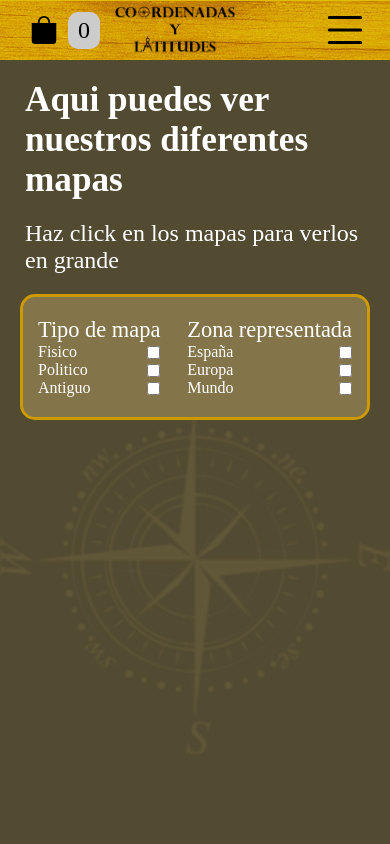
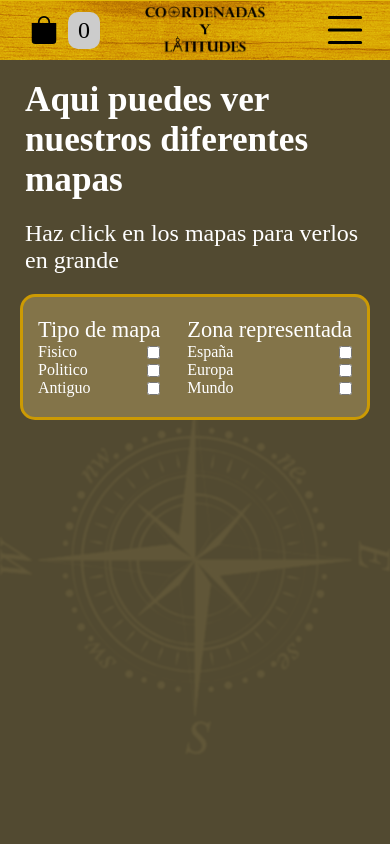
Before and after one commit to SeanFdez/TIENDA, a plain HTML site: page tienda.html in a window 390 px wide. Shown: the top 844 px of the page. Drawn offline with Linux system fonts and the light colour scheme; a web font is replaced by a local one.

Commit message:
mejora responsive

```diff
--- a/css/tienda.css
+++ b/css/tienda.css
@@ -517,7 +517,7 @@ button {
     .Header-h1{
         width: 150px;
         position: absolute;
-        left: calc(50% - 80px);
+        left: calc(50% - 50px);
     }
     .Boton-ul{
         background-color: var(--principal);
```
